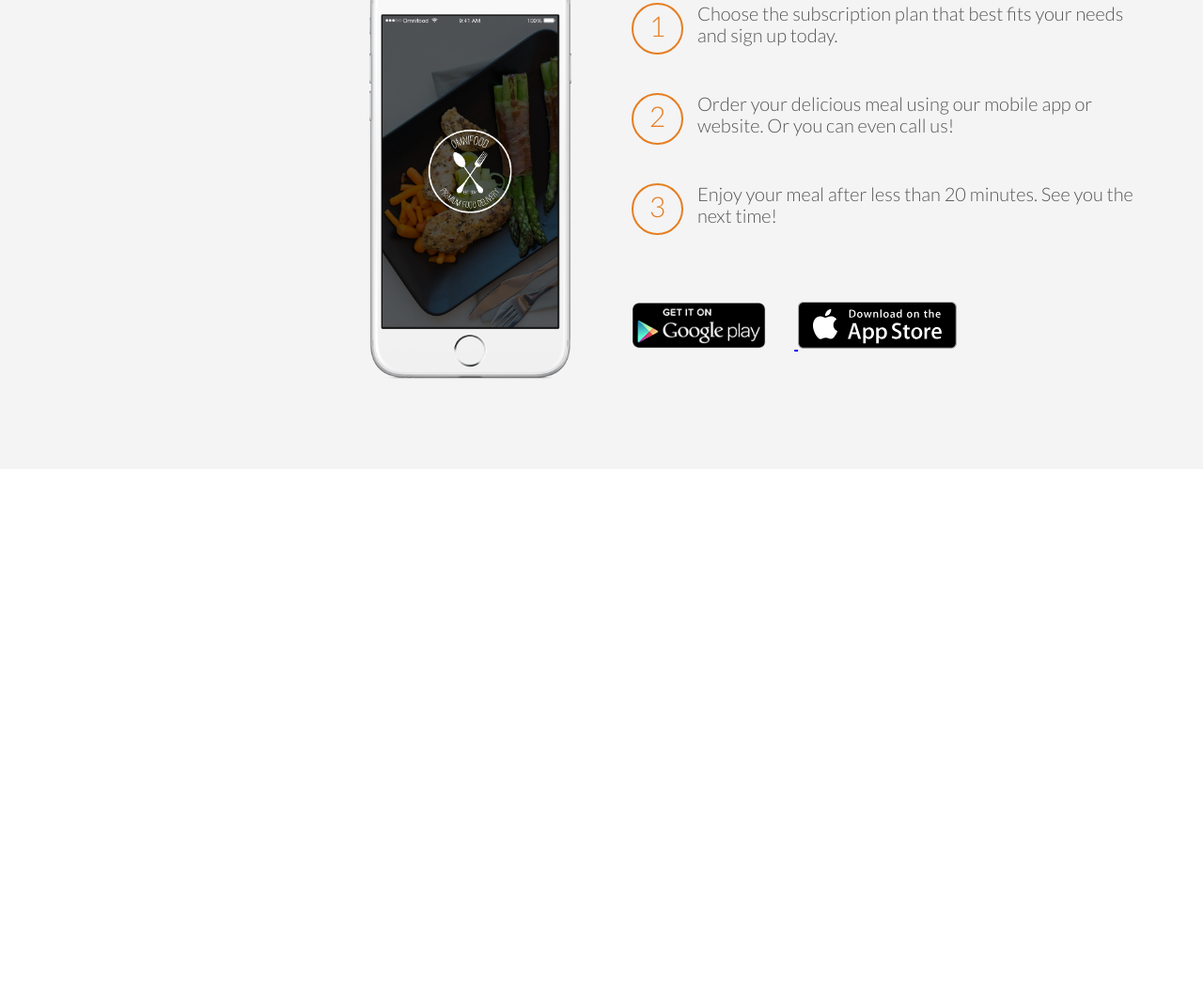
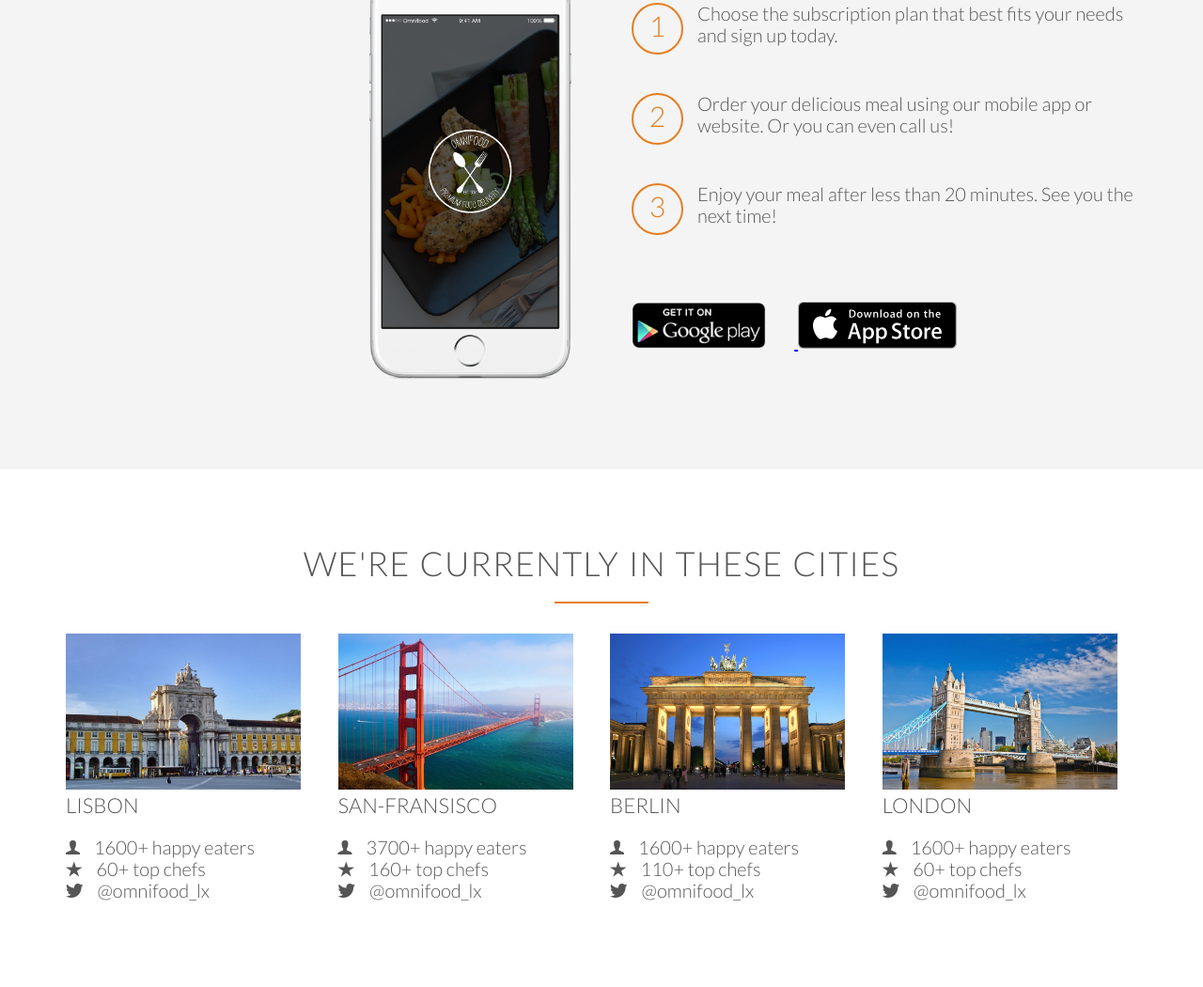
Before and after one commit to iddimsangi/omnifood, a plain HTML site: page index.html in a window 1280 px wide. Shown: the part 2151-3201 px from the top of the page at 94% size. Before the commit the page ends 2650 px from the top, so only its background shows below. Drawn offline with Linux system fonts and the light colour scheme; files whose address does not match are found by name.

Commit message:
add another section,cities

```diff
--- a/index.html
+++ b/index.html
@@ -131,14 +131,105 @@
 			</div>
 
 		</section>
+		<section class="cities-section">
+			<div class="row">
+				<h2> We're currently in these cities</h2>
+			</div>
+			<div class="row">
+				<div class="col span-1-of-4 city-sect">
+					<img src="resources/img/lisbon-3.jpg" alt="lisbon">
+					<h3>Lisbon</h3>
+					<div class="city">
+						<div><i class="ion ion-person"></i> </div>
+						<p>1600+ happy eaters</p>
+					</div>
+					<div class="city">
+						<div><i class="ion ion-ios-star"></i> </div>
+						<p>60+ top chefs</p>
+					</div>
+					<div class="city">
+						<div><i class="ion ion-social-twitter"></i></div>
+						<p>@omnifood_lx</p>
+					</div>
+				</div>
+				<div class="col span-1-of-4 city-sect">
+					<img src="resources/img/san-francisco.jpg" alt="san-fransisco">
+					<h3>San-fransisco</h3>
+					<div class="city">
+						<div><i class="ion ion-person"></i> </div>
+						<p>3700+ happy eaters</p>
+					</div>
+					<div class="city">
+						<div><i class="ion ion-ios-star"></i> </div>
+						<p>160+ top chefs</p>
+					</div>
+					<div class="city">
+						<div><i class="ion ion-social-twitter"></i> </div>
+						<p>@omnifood_lx</p>
+					</div>
+				</div>
+				<div class="col span-1-of-4 city-sect">
+					<img src="resources/img/berlin.jpg" alt="berlin">
+					<h3>Berlin</h3>
+					<div class="city">
+						<div><i class="ion ion-person"></i> </div>
+						<p>1600+ happy eaters</p>
+					</div>
+					<div class="city">
+						<div><i class="ion ion-ios-star"></i> </div>
+						<p>110+ top chefs</p>
+					</div>
+					<div class="city">
+						<div><i class="ion ion-social-twitter"></i></div>
+						<p>@omnifood_lx</p>
+					</div>
+				</div>
+				<div class="col span-1-of-4 city-sect">
+					<img src="resources/img/london.jpg" alt="london">
+					<h3>London</h3>
+					<div class="city">
+						<div><i class="ion ion-person"></i> </div>
+						<p>1600+ happy eaters</p>
+					</div>
+					<div class="city">
+						<div><i class="ion ion-ios-star"></i> </div>
+						<p>60+ top chefs</p>
+					</div>
+					<div class="city">
+						<div><i class="ion ion-social-twitter"></i></div>
+						<p>@omnifood_lx</p>
+					</div>
+				</div>
+			</div>
+		</section>
     </body>
 </html>
 
 
 <!--
+Section 4: Cities
+Title:
 
 
 
 
 
+
+San Francisco
+
+
+@omnifood_sf
+
+Berlin
+2300+ happy eaters
+
+@omnifood_berlin
+
+London
+1200+ happy eaters
+50+ top chefs
+@omnifood_london
+
+
+
 -->
--- a/resources/css/style.css
+++ b/resources/css/style.css
@@ -275,3 +275,22 @@ h3{
 	width: auto;
 	margin-right: 30px;
 }
+
+.city-sect img {
+	width:250px;
+	height: auto;
+}
+
+.icon-small {
+	color:#e67e22;
+}
+
+.city div {
+	float: left;
+	margin-right: 15px;
+}
+
+.city a {
+	text-decoration: none;
+	color:
+}
```
